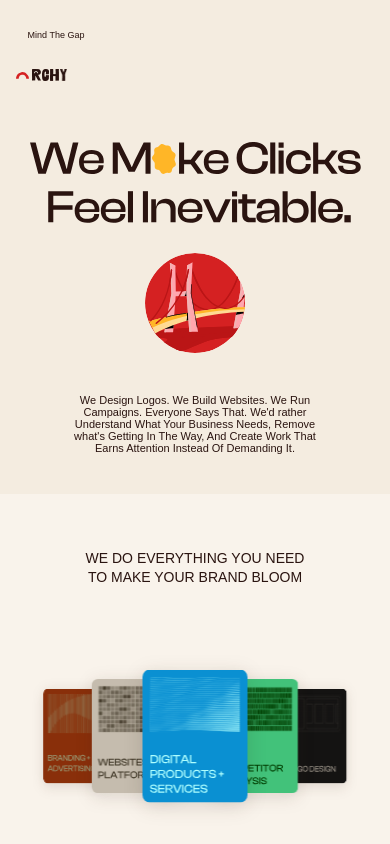
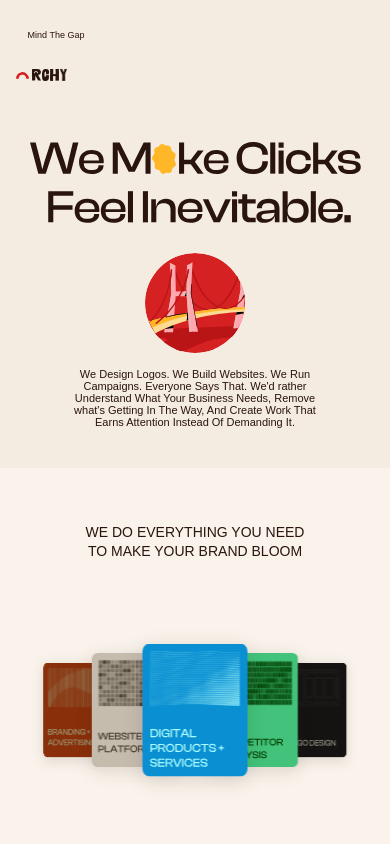
Before and after one commit to annaskhan-dev/RCHYstudio, a React (Vite) app: page / in a window 390 px wide. Shown: the top 844 px of the page. Built offline with nearby package versions, Linux system fonts and the light colour scheme.

Commit message:
Optimize CSS for production stability

```diff
--- a/src/components/herosection.module.css
+++ b/src/components/herosection.module.css
@@ -1,10 +1,8 @@
-
-
 .hero {
   background-color: #f4ece0;
   width: 100%;
   min-height: auto;
-  padding-bottom: 40px; /* Replaces the need for 100vh/large padding */
+  padding-bottom: 40px;
   box-sizing: border-box;
   overflow-x: hidden;
 }
@@ -12,11 +10,11 @@
 .navbar {
   display: flex;
   justify-content: space-between;
-  padding-top: 30px; /* Added slight top breathing room */
+  padding-top: 30px;
 }
 
 .title {
-  font-family: 'General Sans Light', sans-serif;
+  font-family: 'General Sans Light', sans-serif, Arial;
   font-size: 9px;
   font-weight: 500;
   margin-left: 12px;
@@ -70,29 +68,30 @@
   height: auto;
 }
 
+/* STABILIZED FOOTER */
 .heroFooter {
   display: flex;
   justify-content: flex-start;
+  align-items: center; /* Ensures content stays aligned */
   margin-left: 0;
   margin-top: 30px;
+  gap: 20px;           /* Use gap instead of margin-left/padding */
 }
 
 .heroFooterImage {
   height: 130px;
   width: 130px;
-margin-left: 0;
+  flex-shrink: 0;      /* Prevents the image from squishing */
 }
 
 .heroFooterText {
-  font-family: 'General Sans', sans-serif;
+  font-family: 'General Sans', sans-serif, Arial;
   font-size: 8px;
   font-weight: 500;
   color: #2A1410;
-  margin-top: 70px;
-  /* REDUCED THIS: Changed from 120px to 0 to remove the gap */
-  padding-bottom: 0;
+  margin: 0;           /* Remove margin, controlled by parent gap */
   text-align: center;
-padding-left: 0;         /* REMOVE the 150px padding */
+  max-width: 400px;    /* Prevents text from forcing layout expansion */
 }
 
 /* =========================================================
@@ -100,17 +99,10 @@ padding-left: 0;         /* REMOVE the 150px padding */
    ========================================================= */
 
 @media (max-width: 1024px) {
-  .heroFooter, .heroFooterImage {
-    margin-left: 18vw;
-
-  }
   .heroFooter {
     justify-content: center;
     gap: 40px;
-  }
-  .heroFooterText {
-    padding-left: 8vw;
-    margin-top: 10vh;
+    margin-left: 0;    /* Cleaned up responsive margin */
   }
 }
 
@@ -131,29 +123,24 @@ padding-left: 0;         /* REMOVE the 150px padding */
     top: 12px;
   }
 
+  /* Mobile: Vertical Stack */
   .heroFooter {
     flex-direction: column;
     align-items: center;
-    margin-left: 0;
+    gap: 15px;         /* Tighter spacing for mobile */
     margin-top: 20px;
   }
 
   .heroFooterImage {
-    margin-top: 0;
-    margin-left: 0;
     height: 100px;
     width: 100px;
   }
 
   .heroFooterText {
-    margin-top: 1px;
-    margin-left: 0;
-    margin-right: 0;
-    padding-bottom: 0;
+    font-size: 11px;
     padding-left: 20px;
     padding-right: 20px;
-    font-size: 11px;
-
+    margin-top: 0;
   }
 
   .navbar {
```
